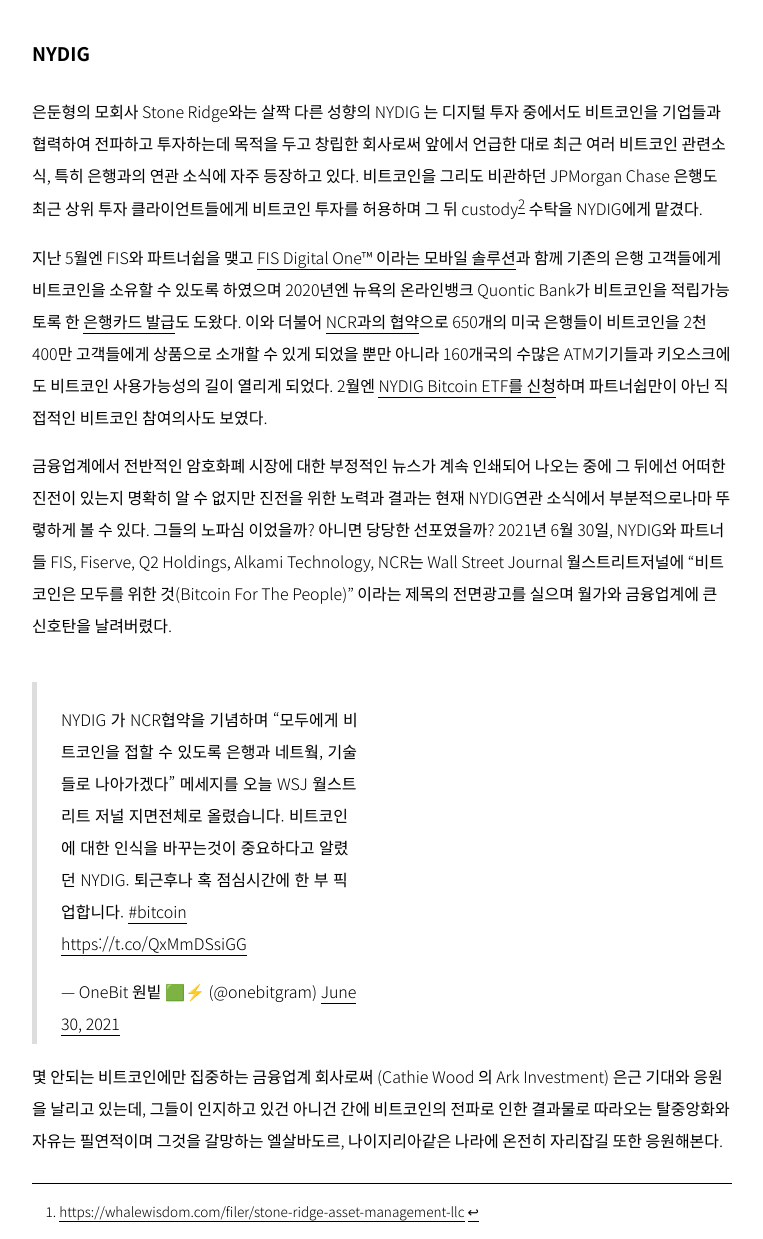
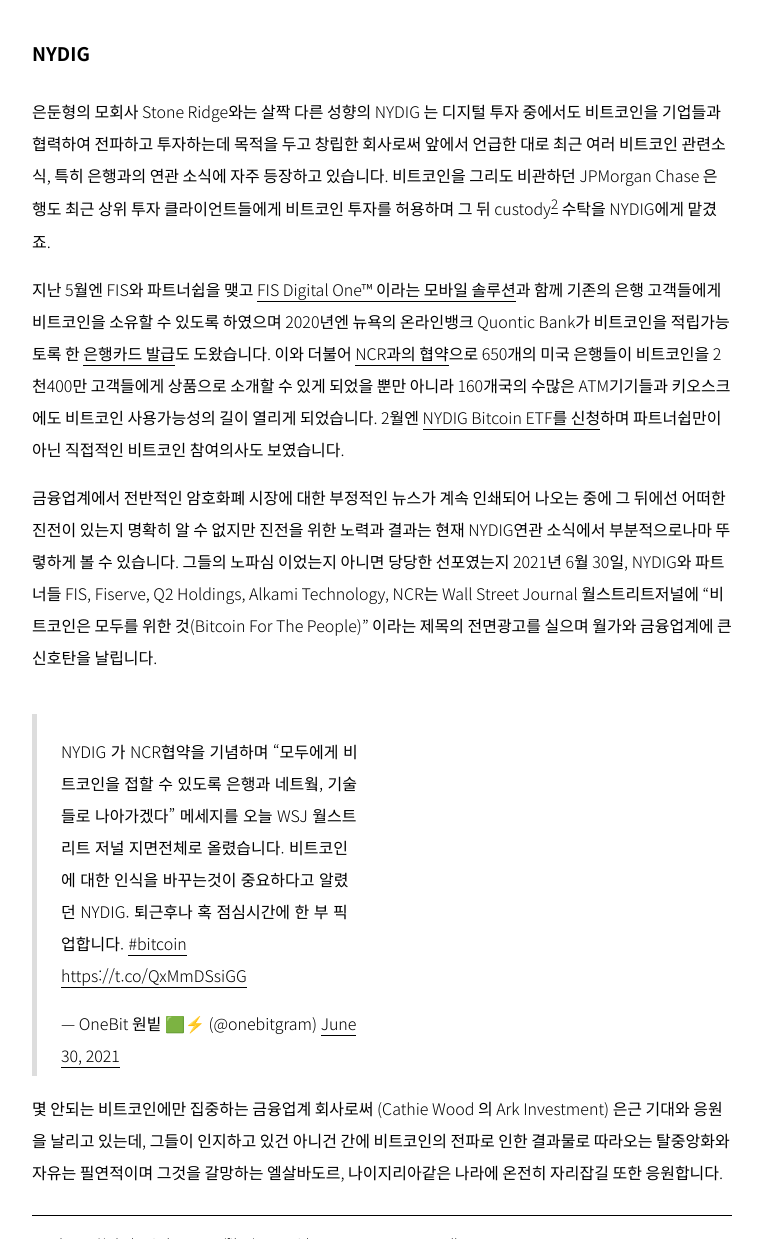
Before and after one commit to onebitco/onebitco.github.io, a Jekyll site: the page built from _posts/2021-06-30-nydig.md, in a window 1280 px wide and 1400 px high, scrolled down 1588 px, cut to the strip 161-1400 px from the top of the window. Shown: the whole strip, without its empty margins (258-1021 px from the left). Built offline with Jekyll 4.4.1, drawn with Linux system fonts in a browser that asks for light colours; comment, search, counter and statistics services are not loaded; some of the changed text lies outside the part shown.

Commit message:
context change

```diff
--- a/_posts/2021-06-30-nydig.md
+++ b/_posts/2021-06-30-nydig.md
@@ -6,15 +6,15 @@ categories: reference bitcoin
 tags: company person nydig
 ---
 
-New York Digital Investment Group LLC, NYDIG는 Stone Ridge 자회사로 2017년 디지털투자를 위해 설립되어 최근 많은 비트코인 관련 사업 소식에 자주 등장하고 있다.
+New York Digital Investment Group LLC, NYDIG는 Stone Ridge 자회사로 2017년 디지털투자를 위해 설립되어 최근 많은 비트코인 관련 사업 소식에 자주 등장하고 있습니다.
 
 ![NYDIG LOGO](https://mma.prnewswire.com/media/1311691/NYDIG_Logo.jpg?p=publish&w=200)
 
 ### Stone Ridge
 
-먼저 Stone Ridge Asset Management은 Ross Stevens 가 2012년에 Robert Gutmann, 그리고 Yan Zhao 와 공동창립하여 약 $9,117,180,393(2021년 3월)[^1] 상당의 자본을 관리하는 햇지펀드 회사이며 특별히 외부 뉴스나 인터뷰를 하지 않는 사내 방침 때문에 크게 알려지진 않았다.  몇 달 전만 해도 회사 창립자나 뉴스등을 찾아 보기가 힘들었을 정도이다.
+먼저 Stone Ridge Asset Management은 Ross Stevens 가 2012년에 Robert Gutmann, 그리고 Yan Zhao 와 공동창립하여 약 $9,117,180,393(2021년 3월)[^1] 상당의 자본을 관리하는 햇지펀드 회사이며 특별히 외부 뉴스나 인터뷰를 하지 않는 사내 방침 때문에 크게 알려지진 않았습니다.  몇 달 전만 해도 회사 창립자나 뉴스등을 찾아 보기가 힘들었을 정도입니다.
 
-로스 스티븐스가 비트계에 알려진 것은 2021년 2월 Microstrategy 가 주관하는 [비트코인 기업 이벤트](https://www.microstrategy.com/en/bitcoin/bitcoin-for-corporations)에서 [Michael Saylor 와의 인터뷰](https://www.microstrategy.com/en/bitcoin/videos/bitcoin-macro-strategy)를 통해 비트코인은 새로운 언어이며 이제 자신은 "비트코인으로 생각하고 말하게 되었다" 라고 밝히면서 여러 기관들과 큰손들이 비트코인 구매에 대해 문의해 왔다고 공개하던 순간이다. 당시 적지않은 파동을 일으켰는데 사실 그때만 해도 과연 기업/기관들이 비트코인을 보유하게 될까라는 질문에 시원하게 답을 해줄 수 있는 예가 많지 않았다.  물론 얼마 후 테슬라가 비트코인을 현금보유의 분산방식으로 택하게 되면서 급변하였지만.
+로스 스티븐스가 비트계에 알려진 것은 2021년 2월 Microstrategy 가 주관하는 [비트코인 기업 이벤트](https://www.microstrategy.com/en/bitcoin/bitcoin-for-corporations)에서 [Michael Saylor 와의 인터뷰](https://www.microstrategy.com/en/bitcoin/videos/bitcoin-macro-strategy)를 통해 비트코인은 새로운 언어이며 이제 자신은 "비트코인으로 생각하고 말하게 되었다" 라고 밝히면서 여러 기관들과 큰손들이 비트코인 구매에 대해 문의해 왔다고 공개하던 순간입니다. 당시 적지않은 파동을 일으켰는데 사실 그때만 해도 과연 기업/기관들이 비트코인을 보유하게 될까라는 질문에 시원하게 답을 해줄 수 있는 예가 많지 않았습니다.  물론 얼마 후 테슬라가 비트코인을 현금보유의 분산방식으로 택하게 되면서 급변하였지만.
 
 Ross Stevens 인터뷰
 <div class="video">
@@ -23,20 +23,20 @@ Ross Stevens 인터뷰
 
 ### NYDIG
 
-은둔형의 모회사 Stone Ridge와는 살짝 다른 성향의 NYDIG 는 디지털 투자 중에서도 비트코인을 기업들과 협력하여 전파하고 투자하는데 목적을 두고 창립한 회사로써 앞에서 언급한 대로 최근 여러 비트코인 관련소식, 특히 은행과의 연관 소식에 자주 등장하고 있다.  비트코인을 그리도 비관하던 JPMorgan Chase 은행도 최근 상위 투자 클라이언트들에게 비트코인 투자를 허용하며 그 뒤 custody[^2] 수탁을 NYDIG에게 맡겼다.
+은둔형의 모회사 Stone Ridge와는 살짝 다른 성향의 NYDIG 는 디지털 투자 중에서도 비트코인을 기업들과 협력하여 전파하고 투자하는데 목적을 두고 창립한 회사로써 앞에서 언급한 대로 최근 여러 비트코인 관련소식, 특히 은행과의 연관 소식에 자주 등장하고 있습니다.  비트코인을 그리도 비관하던 JPMorgan Chase 은행도 최근 상위 투자 클라이언트들에게 비트코인 투자를 허용하며 그 뒤 custody[^2] 수탁을 NYDIG에게 맡겼죠.
 
-지난 5월엔 FIS와 파트너쉽을 맺고 [FIS Digital One™ 이라는 모바일 솔루션](https://www.fisglobal.com/en/about-us/media-room/press-release/2021/bitcoin-in-your-bank-account-fis-nydig-partner-to-enable-banks-to-offer-their-customers-the-ability)과 함께 기존의 은행 고객들에게 비트코인을 소유할 수 있도록 하였으며 2020년엔 뉴욕의 온라인뱅크 Quontic Bank가 비트코인을 적립가능토록 한 [은행카드 발급](https://www.quontic.com/bitcoin-rewards-checking/)도 도왔다.  이와 더불어 [NCR과의 협약](https://www.forbes.com/sites/michaeldelcastillo/2021/06/30/6-billion-ncr-opens-bitcoin-purchases-to-650-banks-and-credit-unions/?sh=7e1ee9903f82)으로 650개의 미국 은행들이 비트코인을 2천400만 고객들에게 상품으로 소개할 수 있게 되었을 뿐만 아니라 160개국의 수많은 ATM기기들과 키오스크에도 비트코인 사용가능성의 길이 열리게 되었다.  2월엔 [NYDIG Bitcoin ETF를 신청](https://www.sec.gov/Archives/edgar/data/1843021/000119312521043521/d242572ds1.htm)하며 파트너쉽만이 아닌 직접적인 비트코인 참여의사도 보였다.
+지난 5월엔 FIS와 파트너쉽을 맺고 [FIS Digital One™ 이라는 모바일 솔루션](https://www.fisglobal.com/en/about-us/media-room/press-release/2021/bitcoin-in-your-bank-account-fis-nydig-partner-to-enable-banks-to-offer-their-customers-the-ability)과 함께 기존의 은행 고객들에게 비트코인을 소유할 수 있도록 하였으며 2020년엔 뉴욕의 온라인뱅크 Quontic Bank가 비트코인을 적립가능토록 한 [은행카드 발급](https://www.quontic.com/bitcoin-rewards-checking/)도 도왔습니다.  이와 더불어 [NCR과의 협약](https://www.forbes.com/sites/michaeldelcastillo/2021/06/30/6-billion-ncr-opens-bitcoin-purchases-to-650-banks-and-credit-unions/?sh=7e1ee9903f82)으로 650개의 미국 은행들이 비트코인을 2천400만 고객들에게 상품으로 소개할 수 있게 되었을 뿐만 아니라 160개국의 수많은 ATM기기들과 키오스크에도 비트코인 사용가능성의 길이 열리게 되었습니다.  2월엔 [NYDIG Bitcoin ETF를 신청](https://www.sec.gov/Archives/edgar/data/1843021/000119312521043521/d242572ds1.htm)하며 파트너쉽만이 아닌 직접적인 비트코인 참여의사도 보였습니다.
 
-금융업계에서 전반적인 암호화폐 시장에 대한 부정적인 뉴스가 계속 인쇄되어 나오는 중에 그 뒤에선 어떠한 진전이 있는지 명확히 알 수 없지만 진전을 위한 노력과 결과는 현재 NYDIG연관 소식에서 부분적으로나마 뚜렿하게 볼 수 있다.  그들의 노파심 이었을까? 아니면 당당한 선포였을까? 2021년 6월 30일, NYDIG와 파트너들 FIS, Fiserve, Q2 Holdings, Alkami Technology, NCR는  Wall Street Journal 월스트리트저널에 "비트코인은 모두를 위한 것(Bitcoin For The People)" 이라는 제목의 전면광고를 실으며 월가와 금융업계에 큰 신호탄을 날려버렸다.
+금융업계에서 전반적인 암호화폐 시장에 대한 부정적인 뉴스가 계속 인쇄되어 나오는 중에 그 뒤에선 어떠한 진전이 있는지 명확히 알 수 없지만 진전을 위한 노력과 결과는 현재 NYDIG연관 소식에서 부분적으로나마 뚜렿하게 볼 수 있습니다.  그들의 노파심 이었는지 아니면 당당한 선포였는지 2021년 6월 30일, NYDIG와 파트너들 FIS, Fiserve, Q2 Holdings, Alkami Technology, NCR는  Wall Street Journal 월스트리트저널에 "비트코인은 모두를 위한 것(Bitcoin For The People)" 이라는 제목의 전면광고를 실으며 월가와 금융업계에 큰 신호탄을 날립니다.
 
 <div class="tweet">
 <blockquote class="twitter-tweet" data-conversation="none"><p lang="ko" dir="ltr">NYDIG 가 NCR협약을 기념하며 “모두에게 비트코인을 접할 수 있도록 은행과 네트웤, 기술들로 나아가겠다” 메세지를 오늘 WSJ 월스트리트 저널 지면전체로 올렸습니다. 비트코인에 대한 인식을 바꾸는것이 중요하다고 알렸던 NYDIG. 퇴근후나 혹 점심시간에 한 부 픽업합니다. <a href="https://twitter.com/hashtag/bitcoin?src=hash&amp;ref_src=twsrc%5Etfw">#bitcoin</a> <a href="https://t.co/QxMmDSsiGG">https://t.co/QxMmDSsiGG</a></p>&mdash; OneBit 원빝 🟩⚡️ (@onebitgram) <a href="https://twitter.com/onebitgram/status/1410221887591010306?ref_src=twsrc%5Etfw">June 30, 2021</a></blockquote>
 </div>
 
-몇 안되는 비트코인에만 집중하는 금융업계 회사로써 (Cathie Wood 의 Ark Investment) 은근 기대와 응원을 날리고 있는데, 그들이 인지하고 있건 아니건 간에 비트코인의 전파로 인한 결과물로 따라오는 탈중앙화와 자유는 필연적이며 그것을 갈망하는 엘살바도르, 나이지리아같은 나라에 온전히 자리잡길 또한 응원해본다.
+몇 안되는 비트코인에만 집중하는 금융업계 회사로써 (Cathie Wood 의 Ark Investment) 은근 기대와 응원을 날리고 있는데, 그들이 인지하고 있건 아니건 간에 비트코인의 전파로 인한 결과물로 따라오는 탈중앙화와 자유는 필연적이며 그것을 갈망하는 엘살바도르, 나이지리아같은 나라에 온전히 자리잡길 또한 응원합니다.
 
 
 
 
 [^1]: <https://whalewisdom.com/filer/stone-ridge-asset-management-llc>
-[^2]: 수탁, 보관, 권리보전으로 번역이 되지만 코인에선 구매자가 직접적인 암호키를 보유하지 못하며 대신 보안과 안정성을 얻게 되는 시스탬을 말한다.
+[^2]: 수탁, 보관, 권리보전으로 번역이 되지만 코인에선 구매자가 직접적인 암호키를 보유하지 못하며 대신 보안과 안정성을 얻게 되는 시스탬을 말함.
```
